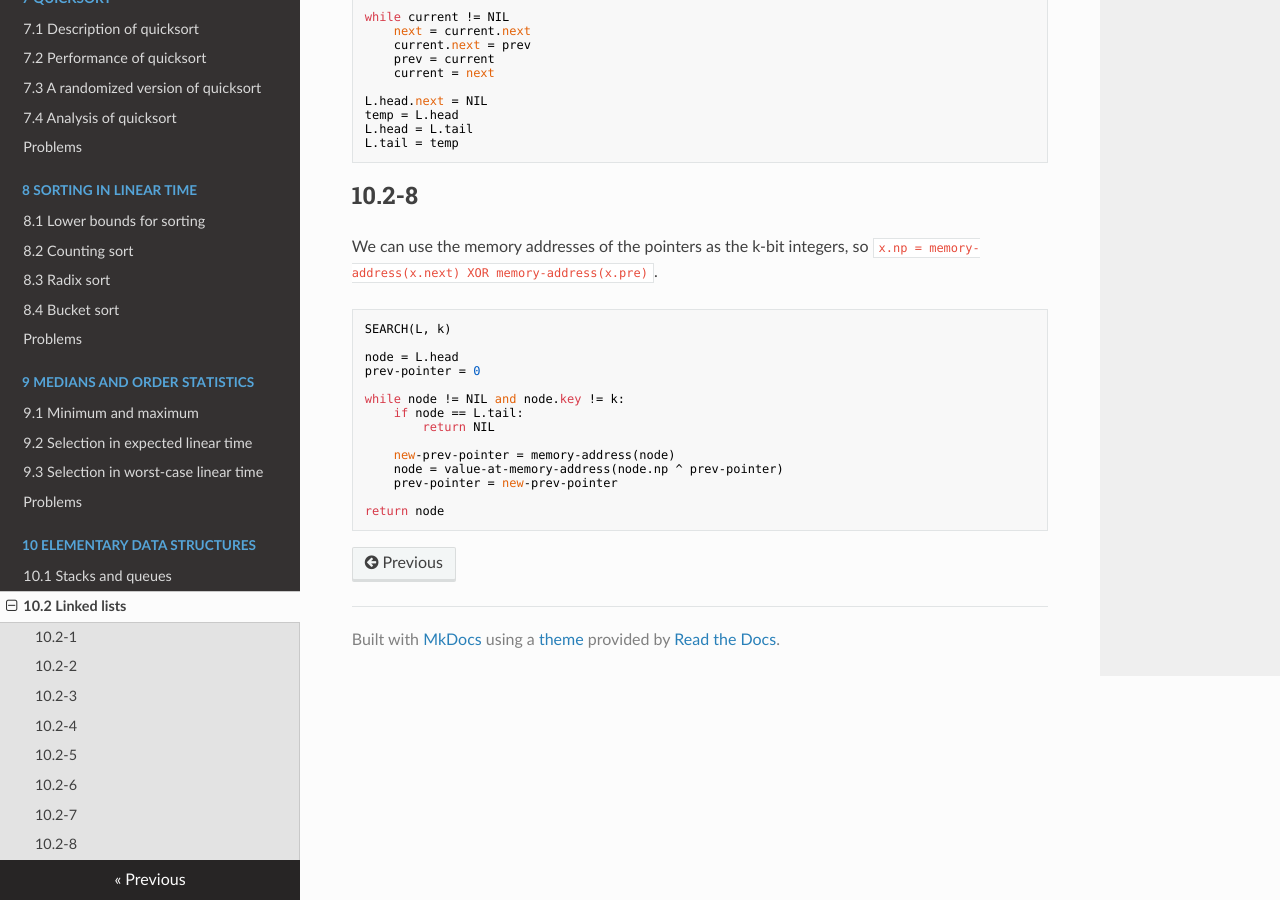
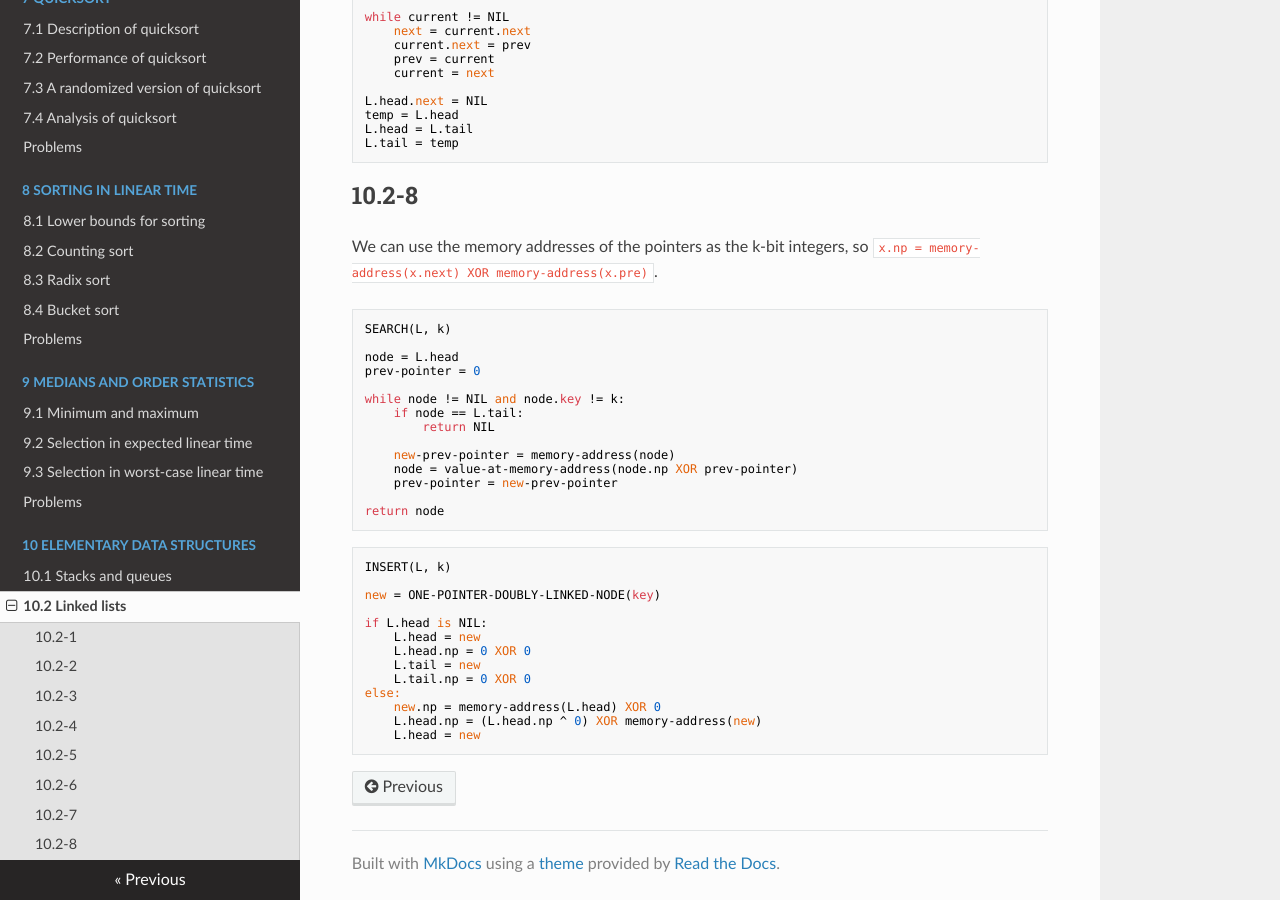
Before and after one commit to Frederick-S/Introduction-to-Algorithms-Notes, an MkDocs documentation site: the page built from docs/10-Elementary-Data-Structures/10.2-Linked-lists.md, in a window 1280 px wide and 900 px high, scrolled down 2099 px. Built offline with MkDocs 1.6.1, drawn with Linux system fonts in a browser that asks for light colours; nearby versions of some CDN libraries.

Commit message:
Doc: add insert method of OnePointerDoublyLinkedList

````diff
--- a/docs/10-Elementary-Data-Structures/10.2-Linked-lists.md
+++ b/docs/10-Elementary-Data-Structures/10.2-Linked-lists.md
@@ -138,8 +138,24 @@ while node != NIL and node.key != k:
         return NIL
 
     new-prev-pointer = memory-address(node)
-    node = value-at-memory-address(node.np ^ prev-pointer)
+    node = value-at-memory-address(node.np XOR prev-pointer)
     prev-pointer = new-prev-pointer
 
 return node
 ```
+
+```
+INSERT(L, k)
+
+new = ONE-POINTER-DOUBLY-LINKED-NODE(key)
+
+if L.head is NIL:
+    L.head = new
+    L.head.np = 0 XOR 0
+    L.tail = new
+    L.tail.np = 0 XOR 0
+else:
+    new.np = memory-address(L.head) XOR 0
+    L.head.np = (L.head.np ^ 0) XOR memory-address(new)
+    L.head = new
+```
````
